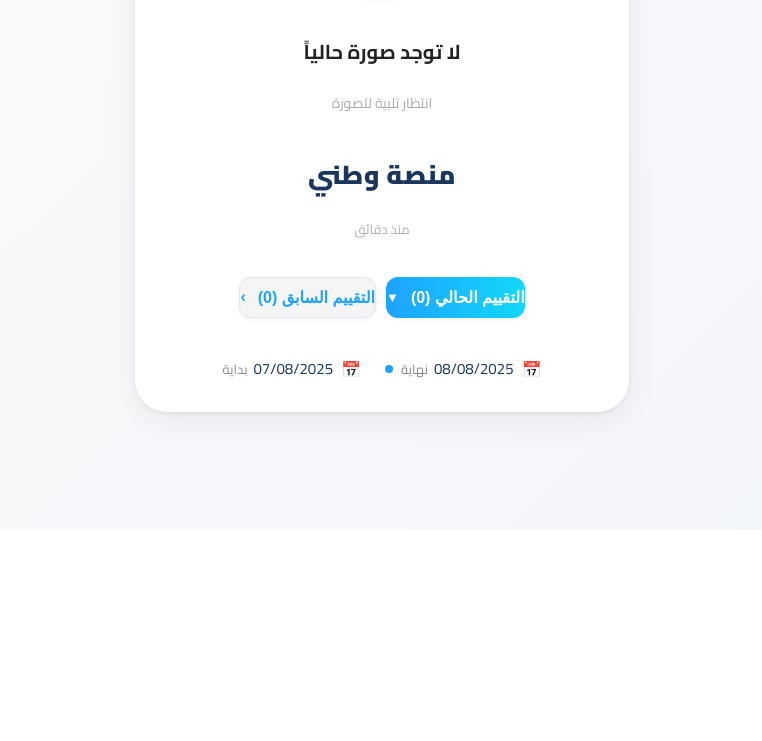
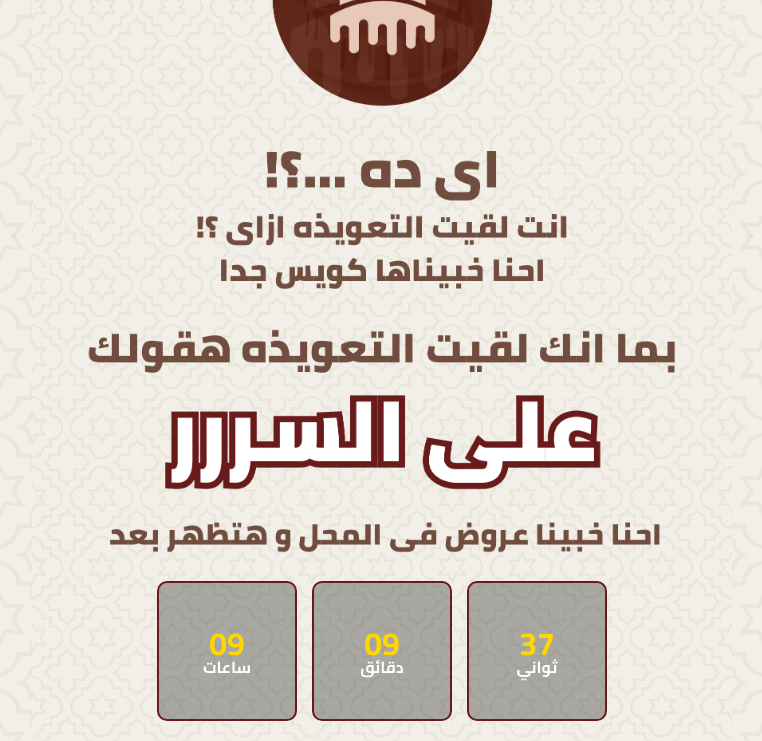
Before and after one commit to mo7amed-7ossam/caramel, a plain HTML site: page index.html in a window 1280 px wide. Shown: the part 270-1011 px from the top of the page, without its empty margins (258-1020 px from the left). Before the commit the page ends 800 px from the top, so only its background shows below. Drawn offline with Linux system fonts and the light colour scheme.

Commit message:
Add files via upload

```diff
--- a/index.html
+++ b/index.html
@@ -1,191 +1,138 @@
-<link href="https://fonts.googleapis.com/css2?family=Cairo:wght@400;700;900&display=swap" rel="stylesheet">
+<!DOCTYPE html>
+<html lang="en">
+<head>
+    <meta charset="UTF-8">
+    <meta name="viewport" content="width=device-width, initial-scale=1.0">
+    <title>تعويذة كراميل</title>
+    <link href="https://fonts.googleapis.com/css2?family=Cairo:wght@200..1000&family=Tajawal:wght@200;300;400;500;700;800;900&display=swap" rel="stylesheet">
+    <link rel="icon" href="icon.png">
     <style>
-  body {
-    background: linear-gradient(135deg, #f9fafb 0%, #f3f6fa 100%);
+        *{
+            margin: 0%;
+            padding: 0%;
+            box-sizing: border-box;
+            font-family: "Cairo", sans-serif;
+            line-height: 1em;
+
+        }
+        body{
+            display: flex;
             min-height: 100vh;
-    margin: 0;
-    display: flex;
-    align-items: center;
-    justify-content: center;
-    font-family: 'Cairo', sans-serif;
+            background-image: url(body.png);
+            background-size: 100%;
+            background-position: top;
+            background-repeat: repeat;
         }
-  .card {
-    background: #fff;
-    border-radius: 32px;
-    box-shadow: 0 8px 32px #0001, 0 1.5px 4px #0001;
-    padding: 36px 32px 28px 32px;
-    max-width: 430px;
+        .page{
+            max-width: 700px;
             width: 100%;
-    margin: 32px auto;
-    direction: rtl;
-    display: flex;
-    flex-direction: column;
-    align-items: center;
-    gap: 18px;
-    border: none;
+            height: 100%;
+            margin: auto;
             position: relative;
+            margin: auto;
         }
-  .status-bar {
-    position: absolute;
-    top: -24px;
-    right: 50%;
-    transform: translateX(50%);
-    background: linear-gradient(90deg, #1fa2ff 0%, #12d8fa 100%);
-    color: #fff;
-    padding: 8px 28px 8px 18px;
-    border-radius: 24px;
-    font-size: 17px;
-    font-weight: 700;
-    letter-spacing: 0.5px;
-    box-shadow: 0 2px 8px #0001;
-    display: flex;
-    align-items: center;
-    gap: 8px;
-  }
-  .status-bar .icon {
-    font-size: 20px;
-    margin-left: 4px;
-  }
-  .image-circle {
-    background: linear-gradient(135deg, #f7f8fa 60%, #ececec 100%);
-    border-radius: 50%;
-    width: 110px;
-    height: 110px;
-    display: flex;
-    align-items: center;
-    justify-content: center;
-    margin-bottom: 0;
-    box-shadow: 0 2px 8px #0001;
-    border: 1.5px solid #f0f0f0;
-  }
-  .image-circle .icon {
-    font-size: 44px;
-    color: #c2c2c2;
-  }
-  .no-image-title {
-    color: #222;
-    font-size: 20px;
-    font-weight: 700;
-    margin-top: 18px;
-    margin-bottom: 2px;
-    text-align: center;
-  }
-  .no-image-desc {
-    color: #aaa;
-    font-size: 14px;
-    margin-bottom: 8px;
-    text-align: center;
-    font-weight: 400;
-  }
-  .platform {
-    font-size: 26px;
-    font-weight: 900;
-    color: #1a365d;
-    text-align: center;
-    margin-bottom: 0;
-    margin-top: 8px;
-    letter-spacing: 0.5px;
-  }
-  .platform-desc {
-    color: #b0b0b0;
-    font-size: 13px;
-    text-align: center;
-    margin-bottom: 8px;
-    margin-top: 0;
-  }
-  .actions {
-    display: flex;
-    gap: 10px;
-    margin-bottom: 0;
-    justify-content: center;
-    width: 100%;
-    margin-top: 10px;
-  }
-  .actions button {
-    min-width: 120px;
-    font-size: 16px;
-    border-radius: 12px;
-    padding: 10px 0;
-    font-weight: bold;
-    border: none;
-    transition: background 0.2s, color 0.2s, box-shadow 0.2s;
-    box-shadow: 0 1px 4px #0001;
-    cursor: pointer;
-    display: flex;
-    align-items: center;
-    justify-content: center;
-    gap: 6px;
-  }
-  .actions .current {
-    background: linear-gradient(90deg, #1fa2ff 0%, #12d8fa 100%);
-    color: #fff;
-    position: relative;
-  }
-  .actions .current:after {
-    content: '\25BC';
-    font-size: 13px;
-    margin-right: 6px;
-    color: #fff;
-  }
-  .actions .previous {
-    background: #f5f5f5;
-    color: #1fa2ff;
-    border: 1.5px solid #e0e7ef;
-  }
-  .actions .previous:after {
-    content: '\203A';
-    font-size: 16px;
-    margin-right: 6px;
-    color: #1fa2ff;
-  }
-  .dates {
-    font-size: 15px;
-    color: #555;
-    display: flex;
-    flex-direction: row;
-    gap: 24px;
-    margin-top: 18px;
-    text-align: center;
-    justify-content: center;
+        .page img{
             width: 100%;
         }
-  .date-item {
+
+        .page .counter{
+            position: absolute;
+            bottom: 25%;
+            transform: translateY(40%);
+            left: 0%;
+            width: 100%;
+            text-align: center;
+            color: white;
+            font-family: Arial, sans-serif;
+            font-size: 2rem;
+            font-weight: bold;
+        }
+        .countdown{
             display: flex;
+            gap: 15px;
+            justify-content: center;
+        }
+        .countdown-item {
+            display: inline-block;
+            text-align: center;
+            border: 2px solid #691a1b;
+            border-radius: 10px;
+            padding: 10px;
+            background: rgba(0,0,0,0.3);
+            min-width: fit-content;
+            aspect-ratio: 1;
+            width: 20%;
+            display: flex ;
+            flex-direction: column;
+            justify-content: center;
             align-items: center;
-    gap: 6px;
-    font-size: 15px;
-    color: #1a365d;
-    font-weight: 500;
         }
-  .date-item .dot {
-    width: 8px;
-    height: 8px;
-    background: #1fa2ff;
-    border-radius: 50%;
-    display: inline-block;
-    margin-right: 2px;
+        .countdown-number {
+            font-size: 2rem;
+            color: #ffd700;
+            display: block;
+
         }
-  .date-item .icon {
-    color: #b0b0b0;
-    font-size: 16px;
-    margin-left: 2px;
+        .countdown-label {
+            font-size: 1rem;
+            color: #ffffff;
+            text-transform: uppercase;
         }
     </style>
-<div class="card">
-  <div class="status-bar"><span class="icon">⏳</span>ينتظر التقييم</div>
-  <div class="image-circle">
-    <span class="icon">&#128247;</span>
+</head>
+<body>
+    <div class="page">
+        <img src="bg.png" alt="">
+        <div class="counter">
+            <div class="countdown">
+                <div class="countdown-item">
+                    <span class="countdown-number" id="hours">00</span>
+                    <span class="countdown-label">ساعات</span>
                 </div>
-  <div class="no-image-title">لا توجد صورة حالياً</div>
-  <div class="no-image-desc">انتظار تلبية للصورة</div>
-  <div class="platform">منصة وطني</div>
-  <div class="platform-desc">منذ دقائق</div>
-  <div class="actions">
-    <button class="current">التقييم الحالي (0)</button>
-    <button class="previous">التقييم السابق (0)</button>
+                <div class="countdown-item">
+                    <span class="countdown-number" id="minutes">00</span>
+                    <span class="countdown-label">دقائق</span>
                 </div>
-  <div class="dates">
-    <div class="date-item"><span class="icon">&#128197;</span> 08/08/2025 <span style="color:#888;font-size:13px;">نهاية</span> <span class="dot"></span></div>
-    <div class="date-item"><span class="icon">&#128197;</span> 07/08/2025 <span style="color:#888;font-size:13px;">بداية</span></div>
+                <div class="countdown-item">
+                    <span class="countdown-number" id="seconds">00</span>
+                    <span class="countdown-label">ثواني</span>
                 </div>
             </div>
+        </div>
+    </div>
+
+    <script>
+        function updateCountdown() {
+            const now = new Date();
+            const targetTime = new Date();
+            targetTime.setHours(18, 0, 0, 0); // الساعة 6 مساءً
+
+            // إذا كانت الساعة 6 قد مرت اليوم، نستهدف الغد
+            if (now > targetTime) {
+                targetTime.setDate(targetTime.getDate() + 1);
+            }
+
+            const timeDifference = targetTime - now;
+
+            if (timeDifference > 0) {
+                const hours = Math.floor(timeDifference / (1000 * 60 * 60));
+                const minutes = Math.floor((timeDifference % (1000 * 60 * 60)) / (1000 * 60));
+                const seconds = Math.floor((timeDifference % (1000 * 60)) / 1000);
+
+                document.getElementById('hours').textContent = hours.toString().padStart(2, '0');
+                document.getElementById('minutes').textContent = minutes.toString().padStart(2, '0');
+                document.getElementById('seconds').textContent = seconds.toString().padStart(2, '0');
+            } else {
+                // إذا وصل الوقت إلى الساعة 6
+                document.getElementById('hours').textContent = '00';
+                document.getElementById('minutes').textContent = '00';
+                document.getElementById('seconds').textContent = '00';
+            }
+        }
+
+        // تحديث العداد كل ثانية
+        setInterval(updateCountdown, 1000);
+        updateCountdown(); // تشغيل فوري
+    </script>
+</body>
+</html>
```
Also changed, not shown: bg.png (added), body.png (added), icon.png (added). Lines whose indentation alone changed are shown as unchanged.
